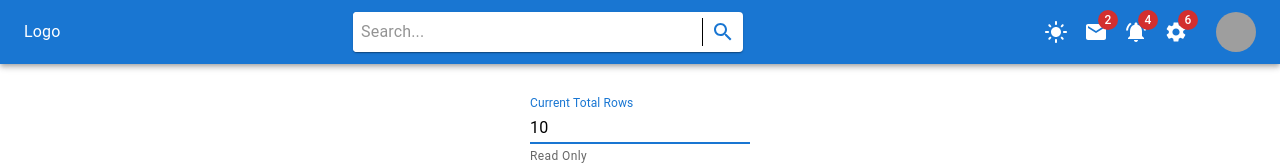
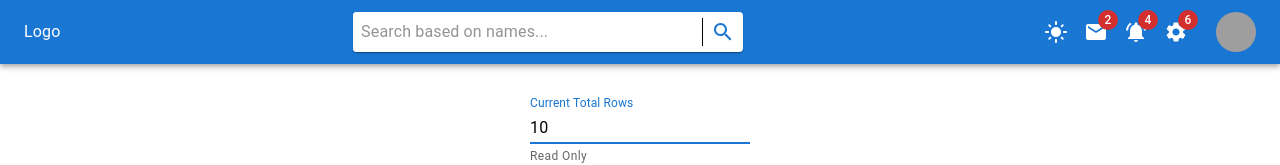
Before and after one commit to anshkush92/search-tutorial-ts, a React (Create React App) app: page / in a window 1280 px wide. Shown: the top 165 px of the page. Built offline with nearby package versions, Linux system fonts and the light colour scheme; grey boxes are pictures that could not be loaded.

Commit message:
Used the redux for extracting the word from the input base and clearing the input base when the form is submitted

```diff
--- a/src/app/store.ts
+++ b/src/app/store.ts
@@ -4,6 +4,7 @@ import pageReducer from "../features/pages/pageSlice";
 import rowsPerPageReducer from "../features/pages/rowsPerPageSlice";
 import totalRowsReducer from "../features/pages/totalRowsSlice";
 import toggleThemeReducer from "../features/theme/changeTheme";
+import searchWordReducer from "../features/word/searchWordSlice";
 
 export const store = configureStore({
   reducer: {
@@ -12,6 +13,7 @@ export const store = configureStore({
     rowsPerPage: rowsPerPageReducer,
     totalRows: totalRowsReducer,
     toggleMode: toggleThemeReducer,
+    searchWord: searchWordReducer,
   },
 });
 
--- a/src/components/Navbar/SearchBar.tsx
+++ b/src/components/Navbar/SearchBar.tsx
@@ -1,25 +1,49 @@
 // Test -------------------------- Importing the Packages ---------------------------------
 import { Box, Paper, InputBase, Divider, IconButton } from "@mui/material";
+import { toast } from "react-toastify";
 import { Search } from "@mui/icons-material";
 
 // Test -------------------------- Importing the styles / other components ----------------
+import { useAppSelector, useAppDispatch } from "../../app/hooks";
+import { setWord } from "../../features/word/searchWordSlice";
 
 // Test -------------------------- Structure of Props ----------------------------------
 
 // Test -------------------------- The current component ----------------------------------
 const SearchBar = () => {
+  const dispatch = useAppDispatch();
+  const word = useAppSelector((state) => state.searchWord.word);
+
+  const formSubmitHandler = (event: React.FormEvent<HTMLFormElement>) => {
+    event.preventDefault();
+    toast("Form Submitted");
+    dispatch(setWord(""));
+  };
+
+  const inputWordHanlder = (event: React.ChangeEvent<HTMLInputElement>) => {
+    dispatch(setWord(event.target.value));
+  };
+
+  console.log(word);
+
   return (
     <Box sx={{ flex: 0.4 }}>
-      <Paper sx={{ display: "flex", backgroundColor: "white" }}>
+      <Paper
+        component="form"
+        sx={{ display: "flex", backgroundColor: "white" }}
+        onSubmit={formSubmitHandler}
+      >
         <InputBase
+          value={word}
           fullWidth
-          placeholder="Search..."
+          placeholder="Search based on names..."
           sx={{
             pl: 1,
             backgroundColor: "white",
             color: "black",
             borderRadius: 1,
           }}
+          onChange={inputWordHanlder}
         ></InputBase>
         <Divider
           sx={{
--- /dev/null
+++ b/src/features/word/searchWordSlice.ts
@@ -0,0 +1,24 @@
+// Test ---------------------- Importing the Redux Toolkit ---------------
+import { createSlice } from "@reduxjs/toolkit";
+
+// Test ---------------------- Creating initialState -------------------
+const initialState = {
+  word: "",
+};
+
+// Test --------------------- Creating the slice ------------------------
+export const searchWordSlice = createSlice({
+  name: "searchWord",
+  initialState,
+  reducers: {
+    setWord: (state, action) => {
+      state.word = action.payload;
+    },
+  },
+});
+
+// Test --------------------- Exporting the actions ---------------------
+export const { setWord } = searchWordSlice.actions;
+
+// Test --------------------- Exporting the Reducers Functions -------
+export default searchWordSlice.reducer;
```
